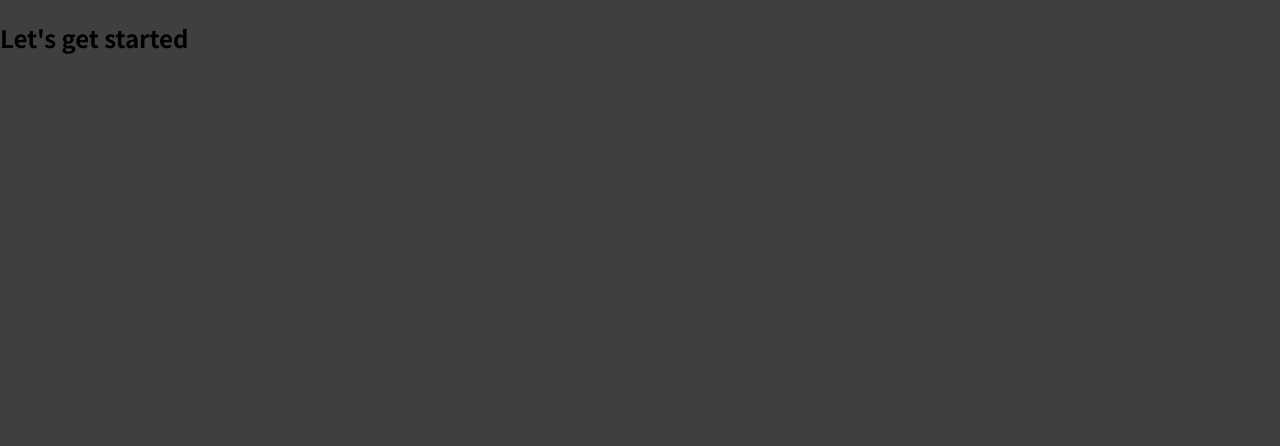
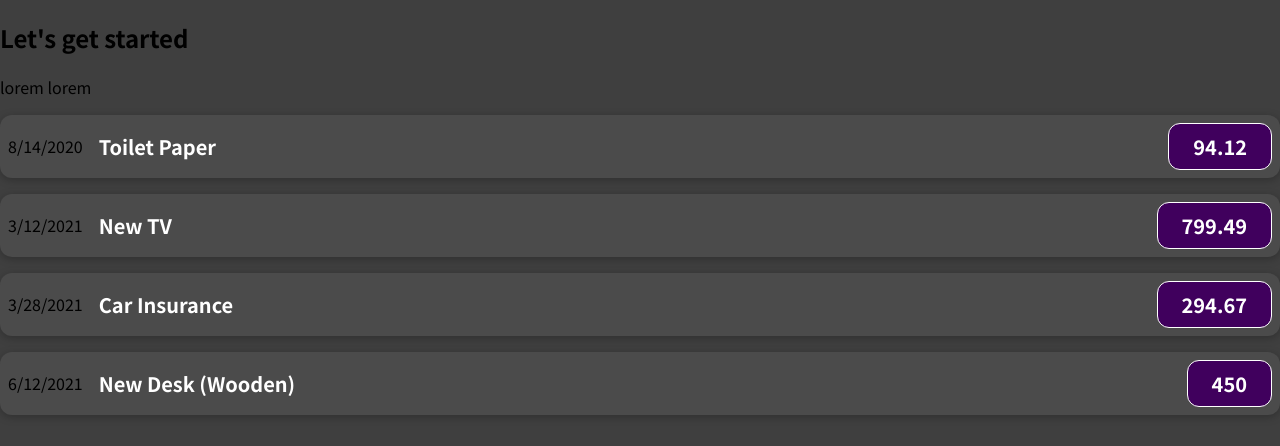
Before and after one commit to backas36/react-money-tracker, a React (Create React App) app: page / in a window 1280 px wide. Shown: the top 446 px of the page. Built offline with nearby package versions, Linux system fonts and the light colour scheme.

Commit message:
make expenseItem component and pratice props and for-loop

```diff
--- a/src/App.js
+++ b/src/App.js
@@ -1,7 +1,33 @@
+import ExpenseItem from "./components/ExpenseItem";
 function App() {
+  const expenses = [
+    {
+      id: "e1",
+      title: "Toilet Paper",
+      amount: 94.12,
+      date: new Date(2020, 7, 14),
+    },
+    { id: "e2", title: "New TV", amount: 799.49, date: new Date(2021, 2, 12) },
+    {
+      id: "e3",
+      title: "Car Insurance",
+      amount: 294.67,
+      date: new Date(2021, 2, 28),
+    },
+    {
+      id: "e4",
+      title: "New Desk (Wooden)",
+      amount: 450,
+      date: new Date(2021, 5, 12),
+    },
+  ];
   return (
     <div>
       <h2>Let's get started</h2>
+      <p>lorem lorem</p>
+      {expenses.map((expense) => {
+        return <ExpenseItem key={expense.id} expense={expense} />;
+      })}
     </div>
   );
 }
--- /dev/null
+++ b/src/components/ExpenseItem.css
@@ -0,0 +1,56 @@
+.expense-item {
+  display: flex;
+  justify-content: space-between;
+  align-items: center;
+  box-shadow: 0 2px 8px rgba(0, 0, 0, 0.25);
+  padding: 0.5rem;
+  margin: 1rem 0;
+  border-radius: 12px;
+  background-color: #4b4b4b;
+}
+
+.expense-item__description {
+  display: flex;
+  flex-direction: column;
+  gap: 1rem;
+  align-items: flex-end;
+  flex-flow: column-reverse;
+  justify-content: flex-start;
+  flex: 1;
+}
+
+.expense-item h2 {
+  color: #3a3a3a;
+  font-size: 1rem;
+  flex: 1;
+  margin: 0 1rem;
+  color: white;
+}
+
+.expense-item__price {
+  font-size: 1rem;
+  font-weight: bold;
+  color: white;
+  background-color: #40005d;
+  border: 1px solid white;
+  padding: 0.5rem;
+  border-radius: 12px;
+}
+
+@media (min-width: 580px) {
+  .expense-item__description {
+    flex-direction: row;
+    align-items: center;
+    justify-content: flex-start;
+    flex: 1;
+  }
+
+  .expense-item__description h2 {
+    font-size: 1.25rem;
+  }
+
+  .expense-item__price {
+    font-size: 1.25rem;
+    padding: 0.5rem 1.5rem;
+  }
+}
--- /dev/null
+++ b/src/components/ExpenseItem.js
@@ -0,0 +1,17 @@
+import "./ExpenseItem.css";
+const ExpenseItem = ({ expense }) => {
+  const { date, title, amount } = expense;
+  return (
+    <>
+      <div className="expense-item">
+        <div>{date.toLocaleDateString()}</div>
+        <div className="expense-item__description">
+          <h2>{title}</h2>
+          <div className="expense-item__price">{amount}</div>
+        </div>
+      </div>
+    </>
+  );
+};
+
+export default ExpenseItem;
```
